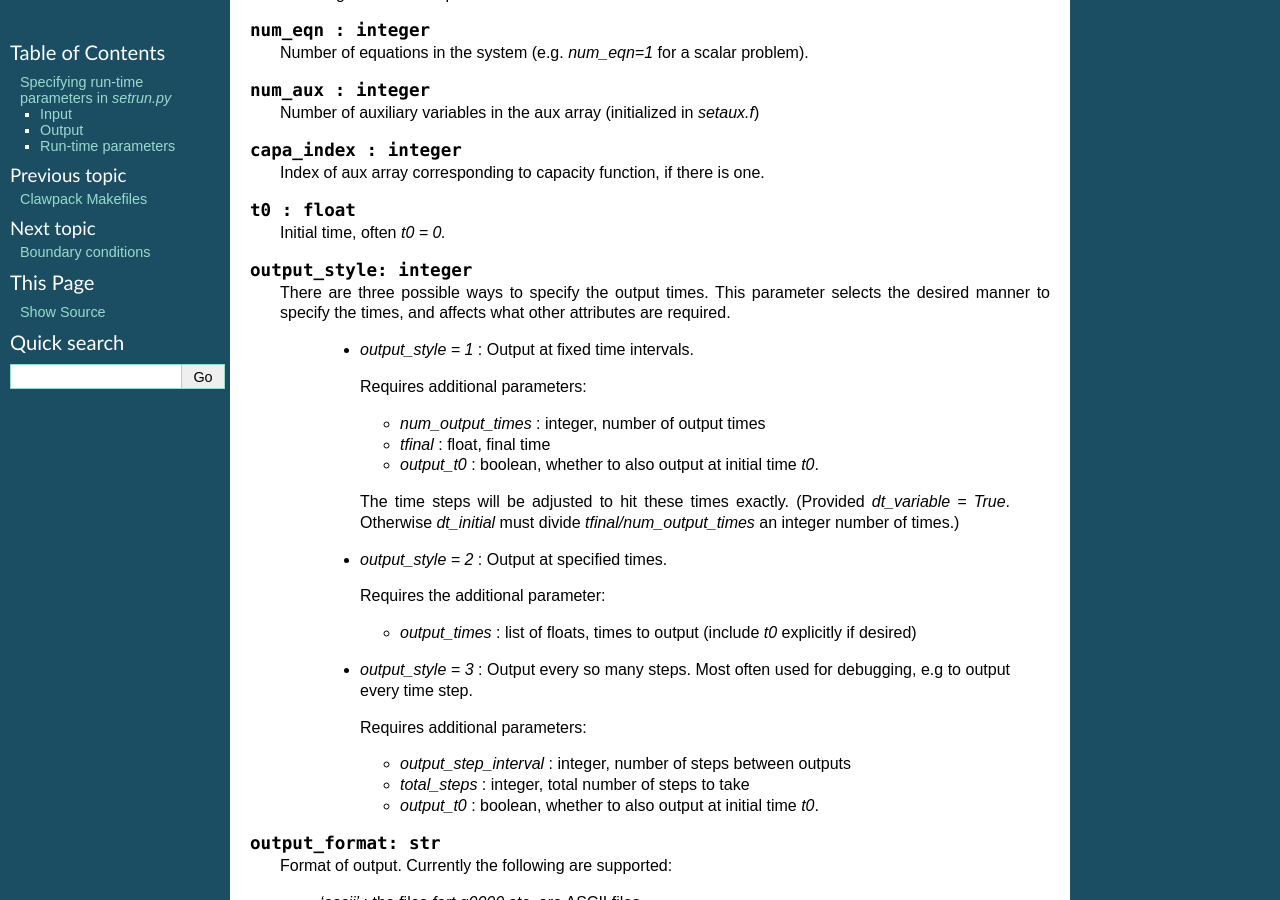
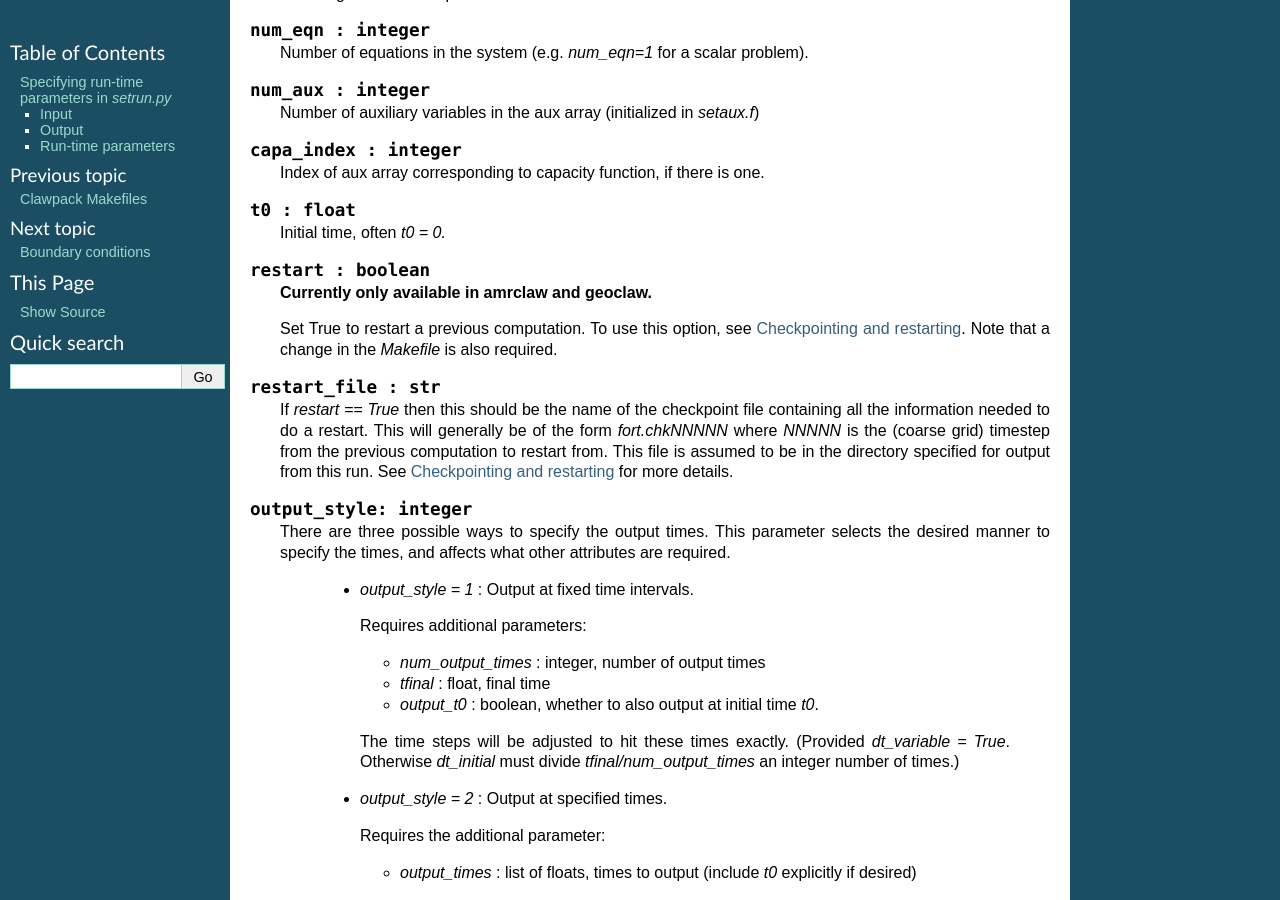
Before and after one commit to clawpack/doc, a Sphinx documentation site: the page built from doc/setrun.rst, in a window 1280 px wide and 900 px high, scrolled down 1283 px. Built offline with Sphinx 7.4.7, drawn with Linux system fonts in a browser that asks for light colours; pages that are not in the unit, such as notebooks, are missing from menus; some of the changed text lies outside the part shown.

Commit message:
discuss restart in setrun.rst

```diff
--- a/doc/setrun.rst
+++ b/doc/setrun.rst
@@ -9,7 +9,7 @@ Specifying run-time parameters in `setrun.py`
 
 
 It may be useful to look at a specific example, e.g.
-:ref:`setrun__sample`.
+:ref:`setrun_sample`.
 
 **Note:** Many parameters have changed name since Version 4.X and some new
 ones have been added.  See :ref:`setrun_changes` for a summary.
@@ -88,6 +88,25 @@ below.
 .. attribute:: t0 : float
 
    Initial time, often *t0 = 0.*
+
+.. attribute:: restart : boolean
+
+   **Currently only available in amrclaw and geoclaw.**
+
+   Set True to restart a previous computation.  To use this option,
+   see :ref:`restart`.  Note that a change in the `Makefile` is also
+   required.
+
+.. attribute:: restart_file : str
+
+   If `restart == True` then this should be the name of the checkpoint
+   file containing all the information needed to do a restart.  This will
+   generally be of the form `fort.chkNNNNN` where `NNNNN` is the (coarse
+   grid) timestep from the previous computation to restart from.
+   This file is assumed to be in the directory specified for output from
+   this run.
+   See :ref:`restart` for more details.
+
 
 .. attribute:: output_style: integer
 
@@ -315,8 +334,11 @@ below.
 
 .. attribute:: checkpt_style :: int
 
+   **Currently only available in amrclaw and geoclaw.**
+
    Specify how often checkpoint files should be created that can be used to
    restart a computation.
+   See :ref:`restart` for more details.
 
      * *checkpt_style = 0* : Do not checkpoint at all
 
```
